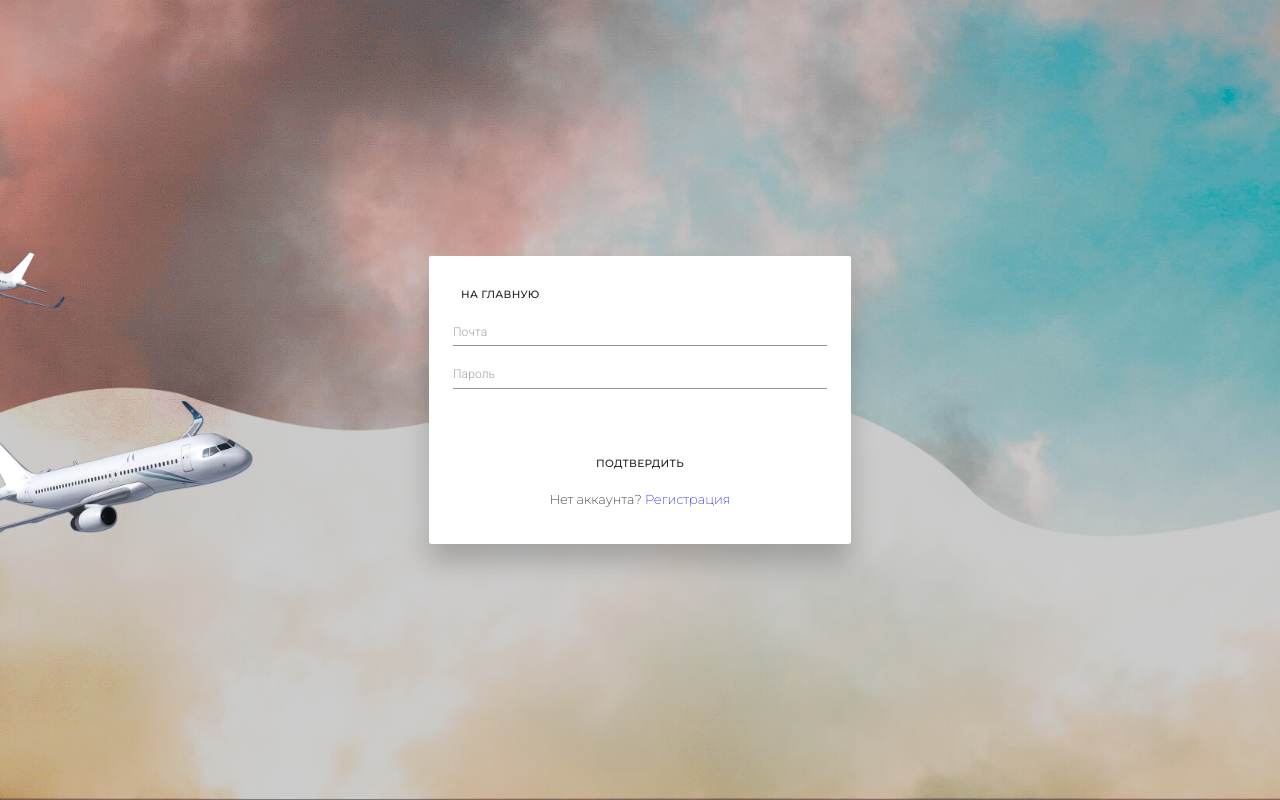
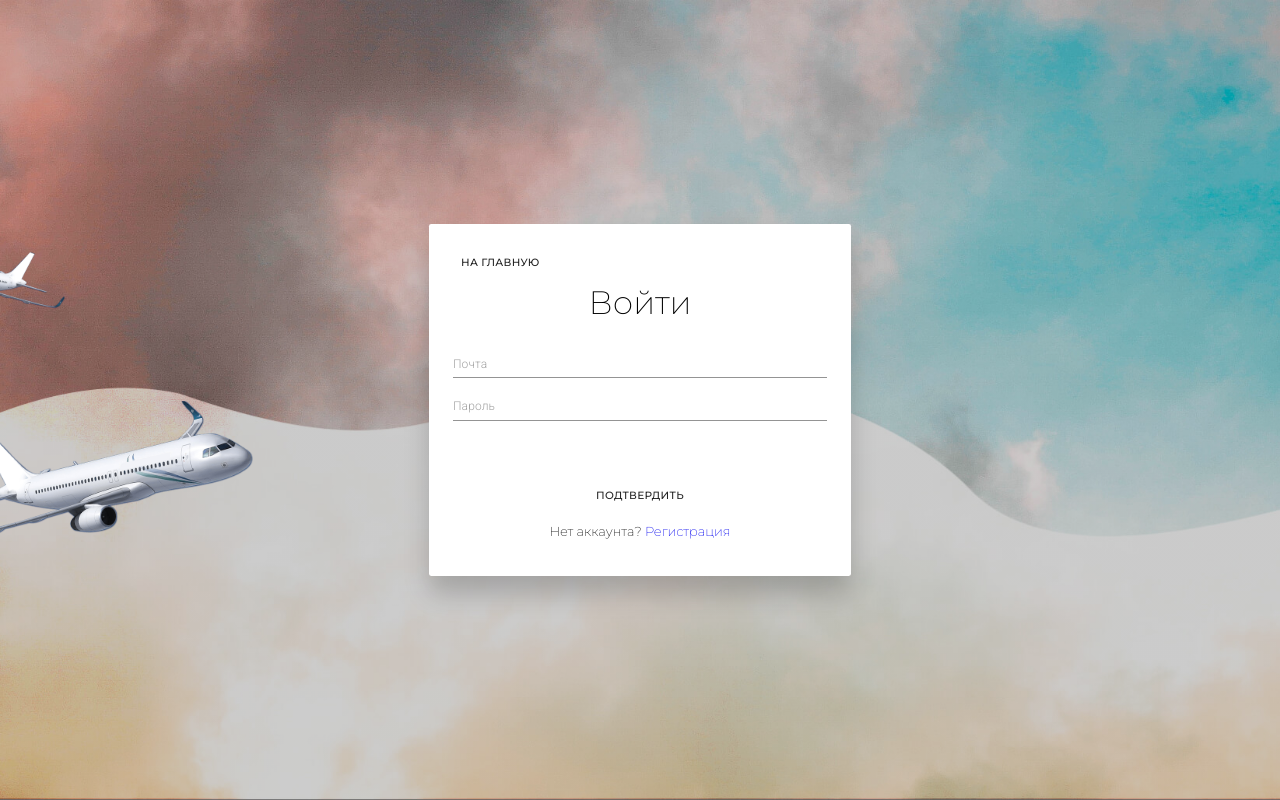
Before and after one commit to oranje322/travel-app, a React (Create React App) app: page /login in a window 1280 px wide. Built offline with nearby package versions, Linux system fonts and the light colour scheme; no server answers.

Commit message:
fix: login title

```diff
--- a/src/components/Auth/Login.tsx
+++ b/src/components/Auth/Login.tsx
@@ -48,7 +48,7 @@ const Login = () => {
         <Button className={classes.backBtn} onClick={() => history.push("/")}>
           {t("back-to-main")}
         </Button>
-        <h2>{true}</h2>
+        <h2>{t('login')}</h2>
         <form className={classes.form} onSubmit={onSubmitHandler}>
           <Input type="email" name="email" placeholder={t("email")} value={email} onChange={onChangeHandler} required />
           <Input
--- a/src/locales/de.json
+++ b/src/locales/de.json
@@ -16,6 +16,7 @@
     "email": "Email",
     "back-to-main": "Zur Hauptseite",
     "sign-up": "Anmeldung",
+    "login": "Betreten",
     "confirm": "bestätigen",
     "photo-load": "Foto hochladen",
     "photo-your": "Ihr Foto",
--- a/src/locales/en.json
+++ b/src/locales/en.json
@@ -16,6 +16,7 @@
     "email": "Email",
     "back-to-main": "To main page",
     "sign-up": "Sign up",
+    "login": "Login",
     "confirm": "Confirm",
     "photo-load": "Upload photo",
     "photo-your": "Your photo",
--- a/src/locales/ru.json
+++ b/src/locales/ru.json
@@ -16,6 +16,7 @@
     "email": "Почта",
     "back-to-main": "На главную",
     "sign-up": "Регистрация",
+    "login": "Войти",
     "confirm": "Подтвердить",
     "photo-load": "Загрузить фото",
     "photo-your": "Ваше фото",
```
